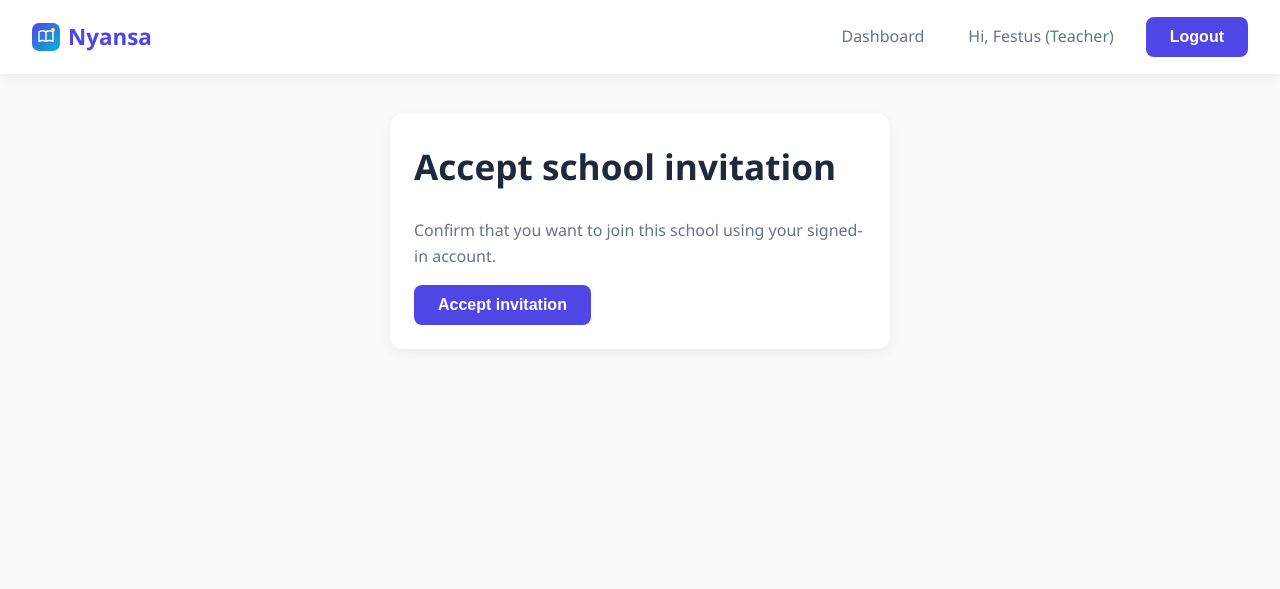
After one commit to festusboamah/nyansa-ai-tutor, a Django app: page /schools/invitations/1/ in a window 1280 px wide. The commit adds this page. Shown: the top 589 px of the page. Run offline with Django 5.2, Linux system fonts and the light colour scheme; a user stored in the database is signed in; data comes from the database, SQL or seed files in the repository.

Commit message:
Add school membership management

```diff
--- a/schools/models.py
+++ b/schools/models.py
@@ -1,6 +1,12 @@
 from django.conf import settings
 from django.core.validators import RegexValidator
 from django.db import models
+from django.utils import timezone
+from datetime import timedelta
+
+
+def default_invitation_expiry():
+    return timezone.now() + timedelta(days=7)
 
 
 class School(models.Model):
@@ -78,3 +84,29 @@ class SchoolMembership(models.Model):
     @property
     def is_active(self):
         return self.status == self.Status.ACTIVE and self.school.status == School.Status.ACTIVE
+
+
+class SchoolInvitation(models.Model):
+    class Status(models.TextChoices):
+        PENDING = "PENDING", "Pending"
+        ACCEPTED = "ACCEPTED", "Accepted"
+        REVOKED = "REVOKED", "Revoked"
+        EXPIRED = "EXPIRED", "Expired"
+
+    school = models.ForeignKey(School, on_delete=models.CASCADE, related_name="invitations")
+    email = models.EmailField()
+    role = models.CharField(max_length=20, choices=SchoolMembership.Role.choices)
+    token_digest = models.CharField(max_length=64, unique=True, editable=False)
+    status = models.CharField(max_length=10, choices=Status.choices, default=Status.PENDING)
+    invited_by = models.ForeignKey(settings.AUTH_USER_MODEL, on_delete=models.PROTECT, related_name="school_invitations_sent")
+    expires_at = models.DateTimeField(default=default_invitation_expiry)
+    created_at = models.DateTimeField(auto_now_add=True)
+    accepted_at = models.DateTimeField(null=True, blank=True)
+
+    class Meta:
+        ordering = ["-created_at"]
+        constraints = [models.UniqueConstraint(fields=["school", "email"], condition=models.Q(status="PENDING"), name="one_pending_invite_per_school_email")]
+
+    @property
+    def is_usable(self):
+        return self.status == self.Status.PENDING and self.expires_at > timezone.now()
--- a/schools/services.py
+++ b/schools/services.py
@@ -1,6 +1,10 @@
 from django.core.exceptions import PermissionDenied
+from django.db import transaction
+from django.utils import timezone
+import hashlib
+import secrets
 
-from .models import SchoolMembership
+from .models import SchoolInvitation, SchoolMembership
 
 
 ACTIVE_SCHOOL_SESSION_KEY = "active_school_id"
@@ -50,3 +54,34 @@ def scope_to_school(queryset, school, field="school"):
 def has_school_role(request, *roles):
     membership = getattr(request, "school_membership", None)
     return bool(membership and membership.is_active and membership.role in roles)
+
+
+def create_invitation(*, school, email, role, invited_by):
+    raw_token = secrets.token_urlsafe(32)
+    invitation = SchoolInvitation.objects.create(
+        school=school,
+        email=email.strip().lower(),
+        role=role,
+        invited_by=invited_by,
+        token_digest=hashlib.sha256(raw_token.encode()).hexdigest(),
+    )
+    return invitation, raw_token
+
+
+@transaction.atomic
+def accept_invitation(*, raw_token, user):
+    digest = hashlib.sha256(raw_token.encode()).hexdigest()
+    invitation = SchoolInvitation.objects.select_for_update().filter(token_digest=digest).first()
+    if not invitation or not invitation.is_usable:
+        raise PermissionDenied("This invitation is invalid or has expired.")
+    if user.email.strip().lower() != invitation.email:
+        raise PermissionDenied("Sign in with the email address that received this invitation.")
+    membership, _ = SchoolMembership.objects.update_or_create(
+        school=invitation.school,
+        user=user,
+        defaults={"role": invitation.role, "status": SchoolMembership.Status.ACTIVE},
+    )
+    invitation.status = SchoolInvitation.Status.ACCEPTED
+    invitation.accepted_at = timezone.now()
+    invitation.save(update_fields=["status", "accepted_at"])
+    return membership
--- a/schools/urls.py
+++ b/schools/urls.py
@@ -8,4 +8,8 @@ urlpatterns = [
     path("admin/classes/add/", views.create_school_class, name="create_school_class"),
     path("admin/offerings/add/", views.create_subject_offering, name="create_subject_offering"),
     path("admin/teachers/assign/", views.create_teacher_assignment, name="create_teacher_assignment"),
+    path("admin/people/", views.people_directory, name="people_directory"),
+    path("admin/people/invite/", views.invite_member, name="invite_member"),
+    path("admin/people/<int:membership_id>/<str:status>/", views.set_membership_status, name="set_membership_status"),
+    path("invitations/<str:token>/", views.accept_school_invitation, name="accept_school_invitation"),
 ]
--- a/schools/views.py
+++ b/schools/views.py
@@ -1,10 +1,14 @@
 from django.contrib import messages
 from django.contrib.auth.decorators import login_required
 from django.shortcuts import redirect, render
+from django.http import Http404
+from django.urls import reverse
+from django.core.mail import send_mail
+from django.conf import settings
 from academics.models import AcademicYear, SchoolClass, SubjectOffering, TeacherAssignment, Term
-from .forms import AcademicYearForm, SchoolClassForm, SubjectOfferingForm, TeacherAssignmentForm, TermForm
-from .models import SchoolMembership
-from .services import has_school_role
+from .forms import AcademicYearForm, SchoolClassForm, SchoolInvitationForm, SubjectOfferingForm, TeacherAssignmentForm, TermForm
+from .models import SchoolInvitation, SchoolMembership
+from .services import accept_invitation, create_invitation, has_school_role
 
 
 def admin_required(view):
@@ -65,3 +69,61 @@ def create_subject_offering(request):
 @admin_required
 def create_teacher_assignment(request):
     return _create(request, TeacherAssignmentForm, "Assign teacher", "Teacher assigned.", lambda obj, school: None)
+
+
+@admin_required
+def people_directory(request):
+    return render(request, "schools/people_directory.html", {
+        "memberships": SchoolMembership.objects.filter(school=request.school).select_related("user"),
+        "invitations": SchoolInvitation.objects.filter(school=request.school)[:25],
+    })
+
+
+@admin_required
+def invite_member(request):
+    form = SchoolInvitationForm(request.POST or None)
+    if request.method == "POST" and form.is_valid():
+        invitation, token = create_invitation(
+            school=request.school,
+            email=form.cleaned_data["email"],
+            role=form.cleaned_data["role"],
+            invited_by=request.user,
+        )
+        invitation_url = request.build_absolute_uri(reverse("accept_school_invitation", args=[token]))
+        send_mail(
+            f"Invitation to join {request.school.name} on Nyansa",
+            f"You have been invited as {invitation.get_role_display()}. Accept here: {invitation_url}",
+            settings.DEFAULT_FROM_EMAIL,
+            [invitation.email],
+        )
+        messages.success(request, "Invitation sent.")
+        return redirect("people_directory")
+    return render(request, "schools/admin_form.html", {"form": form, "title": "Invite member"})
+
+
+@admin_required
+def set_membership_status(request, membership_id, status):
+    if request.method != "POST":
+        return redirect("people_directory")
+    membership = SchoolMembership.objects.filter(school=request.school, id=membership_id).first()
+    if not membership:
+        raise Http404
+    if membership.user_id == request.user.id:
+        messages.error(request, "You cannot suspend your own administrator membership.")
+        return redirect("people_directory")
+    allowed = {SchoolMembership.Status.ACTIVE, SchoolMembership.Status.SUSPENDED}
+    if status not in allowed:
+        raise Http404
+    membership.status = status
+    membership.save(update_fields=["status", "updated_at"])
+    messages.success(request, "Membership updated.")
+    return redirect("people_directory")
+
+
+@login_required
+def accept_school_invitation(request, token):
+    if request.method == "POST":
+        accept_invitation(raw_token=token, user=request.user)
+        messages.success(request, "School invitation accepted.")
+        return redirect("home")
+    return render(request, "schools/accept_invitation.html")
--- /dev/null
+++ b/templates/schools/accept_invitation.html
@@ -0,0 +1,3 @@
+{% extends "base.html" %}
+{% block title %}Accept invitation | Nyansa{% endblock %}
+{% block content %}<div class="card form-card"><h1>Accept school invitation</h1><p>Confirm that you want to join this school using your signed-in account.</p><form method="post">{% csrf_token %}<button type="submit">Accept invitation</button></form></div>{% endblock %}
--- a/templates/schools/admin_dashboard.html
+++ b/templates/schools/admin_dashboard.html
@@ -3,6 +3,7 @@
 {% block content %}
 <div class="admin-heading"><div><p class="eyebrow">School administration</p><h1>{{ school.name }}</h1></div><span class="badge-enrolled">{{ member_count }} members</span></div>
 <div class="dashboard-actions">
+  <a class="btn-small" href="{% url 'people_directory' %}">Manage people</a>
   <a class="btn-small" href="{% url 'create_academic_year' %}">Add academic year</a>
   <a class="btn-small" href="{% url 'create_term' %}">Add term</a>
   <a class="btn-small" href="{% url 'create_school_class' %}">Add class</a>
```
Also changed, not shown: docs/phase-1b-academic-structure.md (+4 -0 lines), schools/admin.py (+8 -1 lines), schools/forms.py (+10 -0 lines), schools/test_admin_views.py (+38 -0 lines), templates/schools/people_directory.html (added, +7 -0 lines), schools/migrations/0002_schoolinvitation.py (added).
